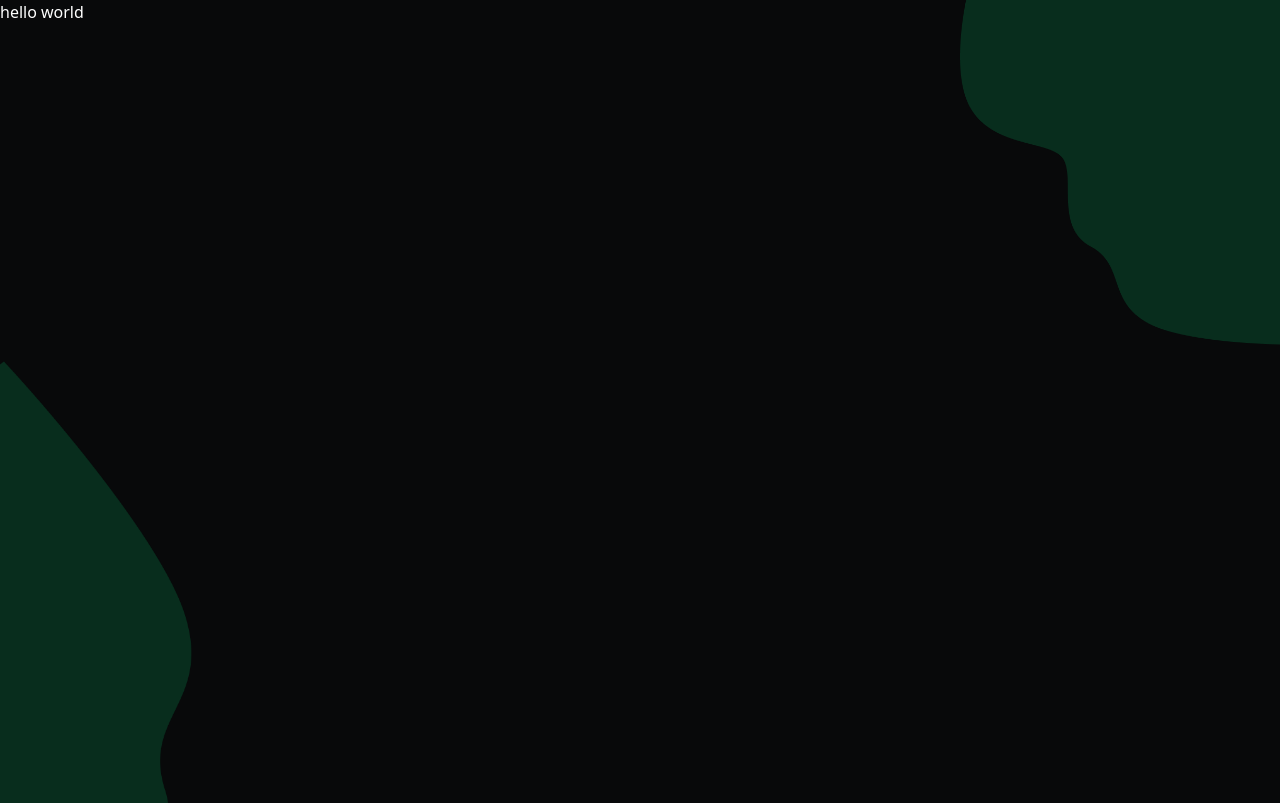
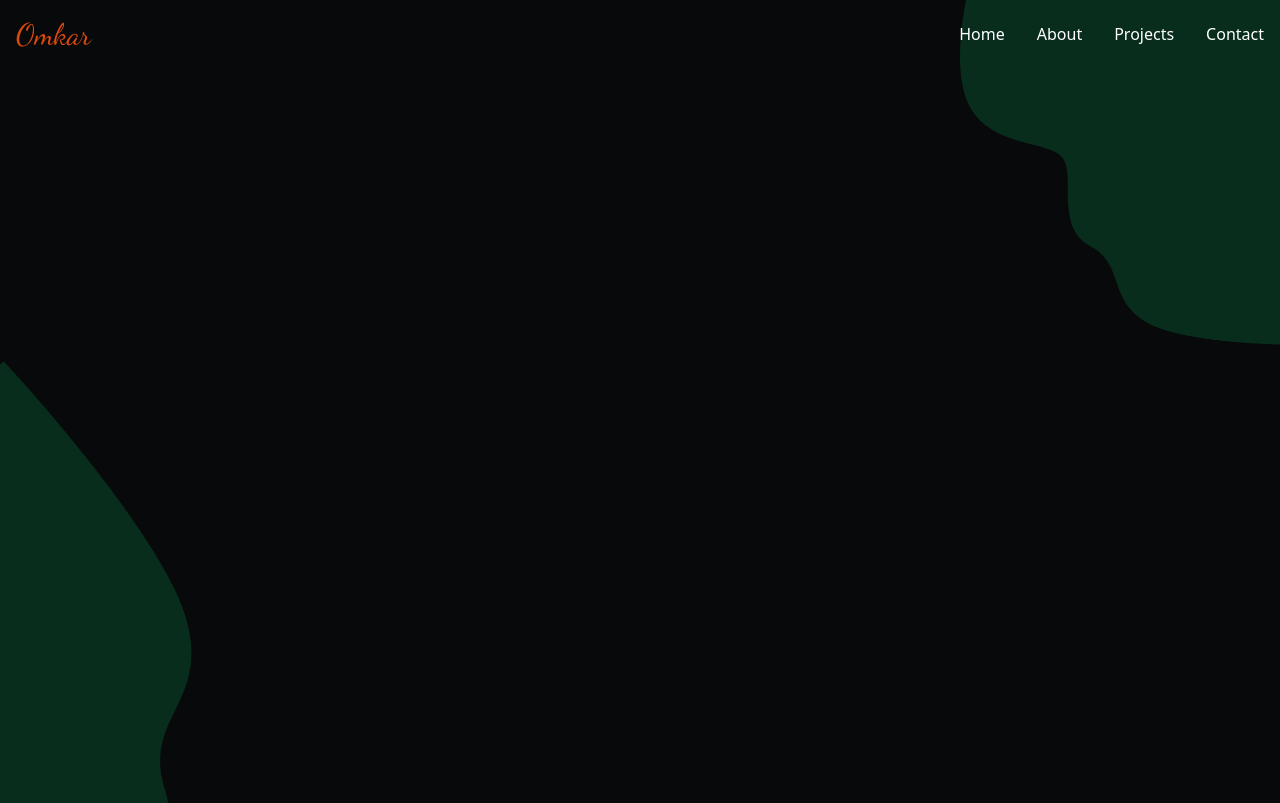
Before and after one commit to OmkarThakre01/portfolio, a React (Vite) app: page / in a window 1280 px wide. Shown: the top 803 px of the page. Built offline with nearby package versions, Linux system fonts and the light colour scheme.

Commit message:
forth commit

```diff
--- a/src/Components/Navbar/Navbar.jsx
+++ b/src/Components/Navbar/Navbar.jsx
@@ -1,11 +1,61 @@
-import React from 'react'
+import React from 'react';
 
 const Navbar = () => {
+  const navItems = [
+    { label: "Home", href: "#" },
+    { label: "About", href: "#" },
+    { label: "Projects", href: "#" },
+    { label: "Contact", href: "#" },
+  ];
+
   return (
-    <div>
-      <h1 className='text-white absolute'>hello world</h1>
+    <div className="absolute top-0 left-0 w-full z-50  bg-opacity-75">
+      <nav className="py-4">
+        <div className="container px-4 mx-auto">
+          <div className="flex justify-between items-center">
+            {/* Brand Name */}
+            <div className="text-[#D84910] text-3xl font-Great">
+              <a href="#">Omkar</a>
+            </div>
+
+            {/* Hamburger Menu for Mobile */}
+            <div className="lg:hidden">
+              <button className="text-white focus:outline-none">
+                <svg
+                  xmlns="http://www.w3.org/2000/svg"
+                  className="h-6 w-6"
+                  fill="none"
+                  viewBox="0 0 24 24"
+                  stroke="currentColor"
+                >
+                  <path
+                    strokeLinecap="round"
+                    strokeLinejoin="round"
+                    strokeWidth={2}
+                    d="M4 6h16M4 12h16m-7 6h7"
+                  />
+                </svg>
+              </button>
+            </div>
+
+            {/* Navigation Links */}
+            <ul className="hidden lg:flex text-white text-base font-medium space-x-8">
+              {navItems.map((item, index) => (
+                <li key={index}>
+                  <a
+                    href={item.href}
+                    className="hover:text-[#D84910] transition-colors"
+                  >
+                    {item.label}
+                  </a>
+                </li>
+              ))}
+            </ul>
+          </div>
+        </div>
+      </nav>
     </div>
-  )
-}
+  );
+};
 
-export default Navbar
+export default Navbar;
--- a/src/index.css
+++ b/src/index.css
@@ -1,3 +1,7 @@
+@import url('https://fonts.googleapis.com/css2?family=DM+Sans:ital,opsz,wght@0,9..40,100..1000;1,9..40,100..1000&display=swap');
+@import url('https://fonts.googleapis.com/css2?family=Dancing+Script:wght@400..700&display=swap');
+
+
 @tailwind base;
 @tailwind components;
 @tailwind utilities;
--- a/tailwind.config.js
+++ b/tailwind.config.js
@@ -6,6 +6,10 @@ export default {
   ],
   theme: {
     extend: {
+      fontFamily:{
+        DM: ["DM Sans", "sans-serif"],
+        Great : ["Dancing Script", "cursive"]
+      },
       spacing: {
         '112': '28rem',  // Custom values
         '128': '32rem',
```
